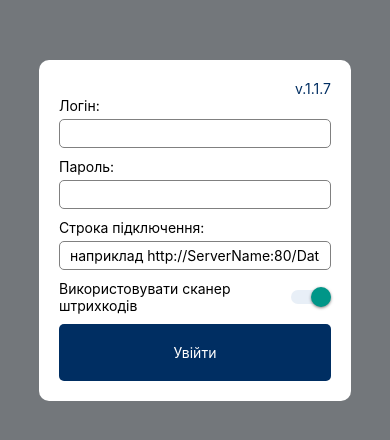
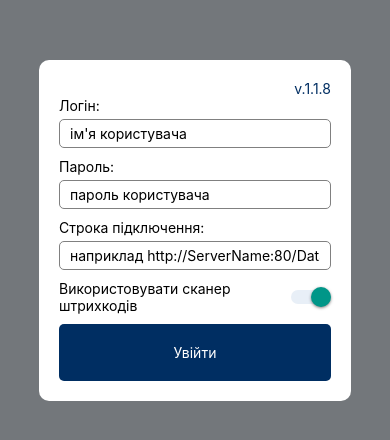
Before and after one commit to VladVasWow/PriceCheckerApp, a React Native app: screen / in a window 390 px wide. Shown: the part 192-632 px from the top of the page. Built offline with nearby package versions, Linux system fonts and the light colour scheme.

Commit message:
add placeholder on ConnectParamsScreen

```diff
--- a/app.json
+++ b/app.json
@@ -2,7 +2,7 @@
   "expo": {
     "name": "Прайс Чекер ВЕНА",
     "slug": "PriceCheckerApp",
-    "version": "1.1.7",
+    "version": "1.1.8",
     "orientation": "landscape",
     "icon": "./assets/icon-2.png",
     "userInterfaceStyle": "light",
--- a/components/BarCodeInput.js
+++ b/components/BarCodeInput.js
@@ -38,7 +38,6 @@ const styles = StyleSheet.create({
         justifyContent: 'flex-end',
         marginTop: 10,
         marginRight: 10,
-        borderColor: MAIN_COLOR,
     },
     input: {
         marginRight: 5,
--- a/screens/ConnectParamsScreen.js
+++ b/screens/ConnectParamsScreen.js
@@ -59,6 +59,7 @@ const ConnectParamsScreen = ({ setConnectParams }) => {
                     style={styles.input}
                     onChangeText={text => setLogin(text)}
                     value={login}
+                    placeholder="ім'я користувача"
                 />
                 <Text style={styles.label}>Пароль:</Text>
                 <TextInput
@@ -67,6 +68,7 @@ const ConnectParamsScreen = ({ setConnectParams }) => {
                     onChangeText={text => setPassword(text)}
                     value={password}
                     secureTextEntry={true}
+                    placeholder="пароль користувача"
                 />
                 <Text style={styles.label}>Строка підключення:</Text>
                 <TextInput
```
